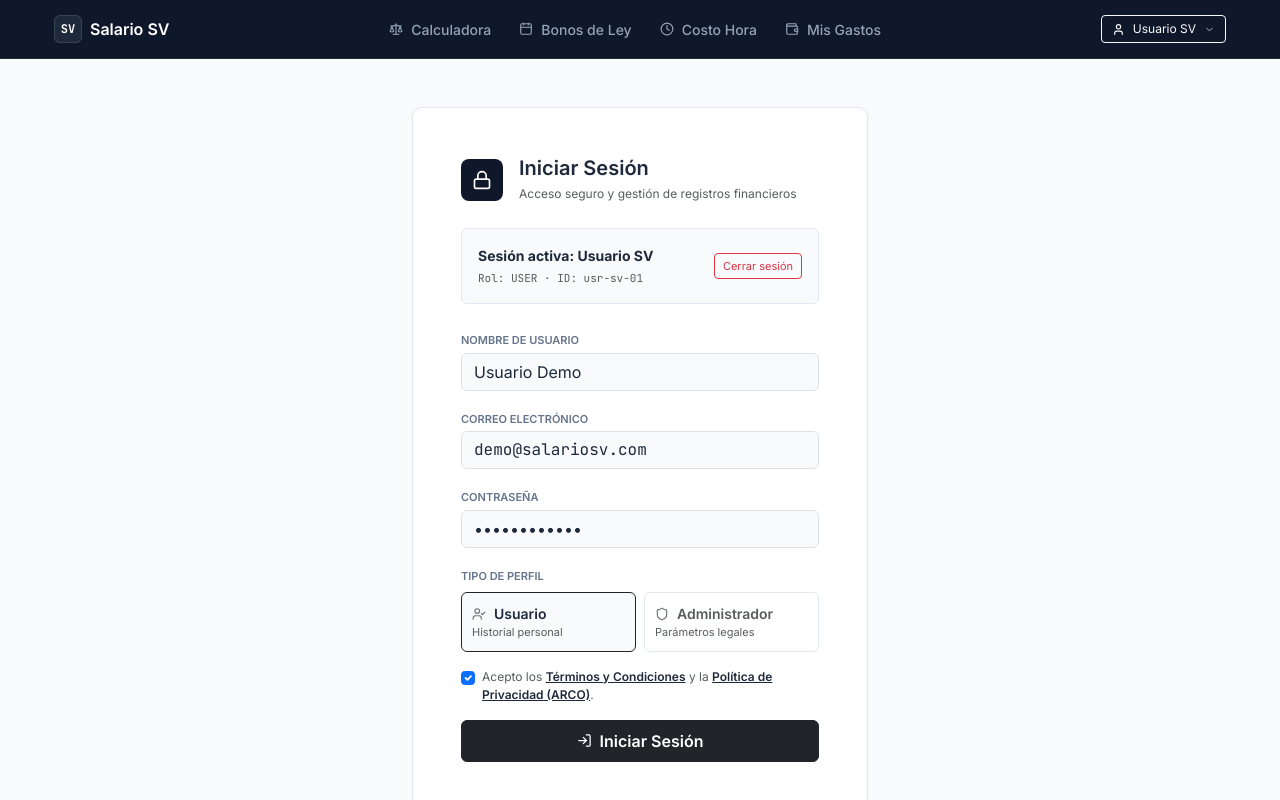
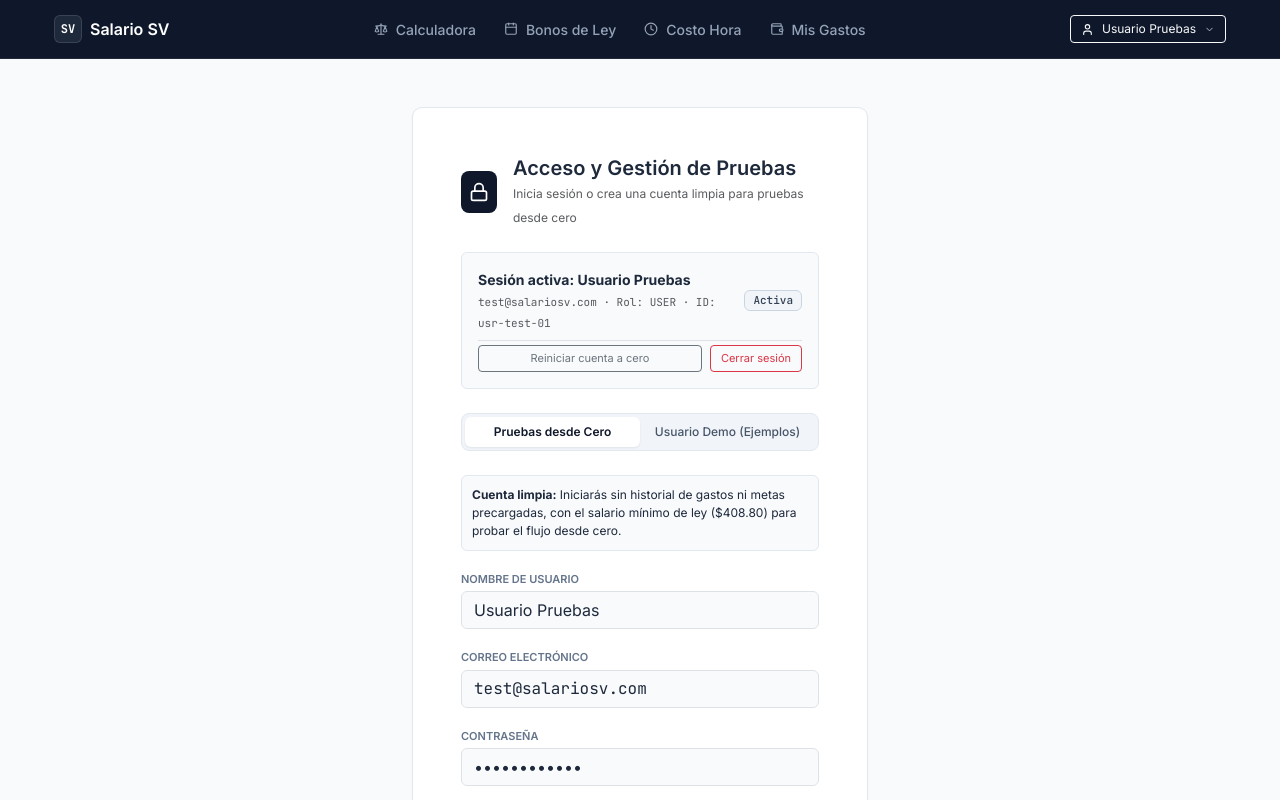
Before and after one commit to areyesdr/salarioygastossv, a React (Vite) app: page /login in a window 1280 px wide. Shown: the top 800 px of the page. Built offline with nearby package versions, Linux system fonts and the light colour scheme.

Commit message:
feat: habilitar usuario limpio de pruebas desde cero y selector de modo en login

```diff
--- a/src/App.tsx
+++ b/src/App.tsx
@@ -20,6 +20,7 @@ import {
   ChevronDown,
   User,
   Shield,
+  RotateCcw,
 } from 'lucide-react';
 import {
   calcPayroll,
@@ -705,6 +706,25 @@ function AppShell() {
                     <button
                       type="button"
                       onClick={() => {
+                        if (effectiveOwnerUser) {
+                          setExpenses((prev) => prev.filter((e) => e.ownerId !== effectiveOwnerUser.id));
+                          setBonusGoals((prev) => prev.filter((g) => g.ownerId !== effectiveOwnerUser.id));
+                        }
+                        setMonthlySalary(MINIMUM_WAGES_2026.comercio.monthly);
+                        setSalaryInput(MINIMUM_WAGES_2026.comercio.monthly.toFixed(2));
+                        setExtraMonthlyBonus(0);
+                        setBonusInput('0.00');
+                        setShowProfileMenu(false);
+                      }}
+                      className="dropdown-item py-1.5 text-secondary d-flex align-items-center gap-2"
+                    >
+                      <RotateCcw size={13} />
+                      <span>Reiniciar datos a cero</span>
+                    </button>
+
+                    <button
+                      type="button"
+                      onClick={() => {
                         logout();
                         setShowProfileMenu(false);
                       }}
@@ -1194,7 +1214,18 @@ function AppShell() {
                   onAddExpense={handleAddExpense}
                   onToggleExpensePaid={handleToggleExpensePaid}
                   onDeleteExpense={handleDeleteExpense}
-                  onResetDefaultExpenses={() => setExpenses(DEFAULT_EXPENSES)}
+                  onResetDefaultExpenses={() => {
+                    if (!effectiveOwnerUser) return;
+                    const samples = DEFAULT_EXPENSES.map((e) => ({
+                      ...e,
+                      id: `exp-${Date.now()}-${Math.random().toString(36).slice(2, 6)}`,
+                      ownerId: effectiveOwnerUser.id,
+                    }));
+                    setExpenses((prev) => [
+                      ...prev.filter((e) => e.ownerId !== effectiveOwnerUser.id),
+                      ...samples,
+                    ]);
+                  }}
                   bonusGoals={userOwnedGoals}
                   newGoalTitle={newGoalTitle}
                   setNewGoalTitle={setNewGoalTitle}
--- a/src/context/AuthContext.tsx
+++ b/src/context/AuthContext.tsx
@@ -3,7 +3,8 @@ import { type SessionUser, type UserRole } from '../lib/security.ts';
 
 interface AuthContextValue {
   user: SessionUser | null;
-  loginAs: (role: UserRole, customEmail?: string, customName?: string) => void;
+  loginAs: (role: UserRole, customEmail?: string, customName?: string, cleanSlate?: boolean) => void;
+  createCleanUser: (customName?: string, customEmail?: string) => void;
   logout: () => void;
   updateProfile: (name: string, email: string) => void;
   purgeUserDataAndAccount: () => void;
@@ -13,9 +14,9 @@ const AUTH_STORAGE_KEY = 'salarioygastossv_auth_v1';
 const DATA_STORAGE_KEY = 'salarioygastossv_state_v1';
 
 const DEFAULT_USER: SessionUser = {
-  id: 'usr-sv-01',
-  name: 'Usuario SV',
-  email: 'usuario@salariosv.com',
+  id: 'usr-test-01',
+  name: 'Usuario Pruebas',
+  email: 'test@salariosv.com',
   loggedIn: true,
   role: 'user',
   acceptedTermsAt: '2026-10-26T18:00:00.000Z',
@@ -46,14 +47,52 @@ export function AuthProvider({ children }: { children: React.ReactNode }) {
     }
   }, [user]);
 
-  const loginAs = (role: UserRole, customEmail?: string, customName?: string) => {
-    const id = role === 'admin' ? 'usr-admin-01' : 'usr-sv-01';
+  const loginAs = (
+    role: UserRole,
+    customEmail?: string,
+    customName?: string,
+    cleanSlate: boolean = false
+  ) => {
+    let id: string;
+    if (role === 'admin') {
+      id = 'usr-admin-01';
+    } else if (cleanSlate || (customEmail && customEmail.toLowerCase() !== 'usuario@salariosv.com')) {
+      id = `usr-test-${Date.now().toString(36)}`;
+    } else {
+      id = 'usr-sv-01';
+    }
+
+    if (cleanSlate) {
+      try {
+        localStorage.removeItem(DATA_STORAGE_KEY);
+      } catch {
+        // ignore
+      }
+    }
+
     setUser({
       id,
-      name: customName?.trim() || (role === 'admin' ? 'Administrador SV' : 'Usuario SV'),
-      email: customEmail?.trim() || (role === 'admin' ? 'admin@salariosv.com' : 'usuario@salariosv.com'),
+      name: customName?.trim() || (role === 'admin' ? 'Administrador SV' : 'Usuario Pruebas'),
+      email: customEmail?.trim() || (role === 'admin' ? 'admin@salariosv.com' : 'test@salariosv.com'),
       loggedIn: true,
       role,
+      acceptedTermsAt: new Date().toISOString(),
+    });
+  };
+
+  const createCleanUser = (customName?: string, customEmail?: string) => {
+    const id = `usr-test-${Date.now().toString(36)}`;
+    try {
+      localStorage.removeItem(DATA_STORAGE_KEY);
+    } catch {
+      // ignore
+    }
+    setUser({
+      id,
+      name: customName?.trim() || 'Usuario Pruebas',
+      email: customEmail?.trim() || 'test@salariosv.com',
+      loggedIn: true,
+      role: 'user',
       acceptedTermsAt: new Date().toISOString(),
     });
   };
@@ -88,6 +127,7 @@ export function AuthProvider({ children }: { children: React.ReactNode }) {
       value={{
         user,
         loginAs,
+        createCleanUser,
         logout,
         updateProfile,
         purgeUserDataAndAccount,
--- a/src/pages/LoginPage.tsx
+++ b/src/pages/LoginPage.tsx
@@ -7,12 +7,25 @@ import { type UserRole } from '../lib/security.ts';
 export default function LoginPage() {
   const { user, loginAs, logout } = useAuth();
   const navigate = useNavigate();
-  const [name, setName] = useState('Usuario Demo');
-  const [email, setEmail] = useState('demo@salariosv.com');
+  const [mode, setMode] = useState<'clean' | 'demo'>('clean');
+  const [name, setName] = useState('Usuario Pruebas');
+  const [email, setEmail] = useState('test@salariosv.com');
   const [password, setPassword] = useState('••••••••••••');
   const [selectedRole, setSelectedRole] = useState<UserRole>('user');
   const [acceptedTerms, setAcceptedTerms] = useState(true);
   const [errorMsg, setErrorMsg] = useState('');
+
+  const handleModeChange = (newMode: 'clean' | 'demo') => {
+    setMode(newMode);
+    if (newMode === 'clean') {
+      setName('Usuario Pruebas');
+      setEmail('test@salariosv.com');
+      setSelectedRole('user');
+    } else {
+      setName('Usuario Demo');
+      setEmail('usuario@salariosv.com');
+    }
+  };
 
   const handleSubmit = (e: React.FormEvent) => {
     e.preventDefault();
@@ -21,8 +34,14 @@ export default function LoginPage() {
       return;
     }
     setErrorMsg('');
-    loginAs(selectedRole, email, name);
-    navigate(selectedRole === 'admin' ? '/admin' : '/mis-gastos');
+    const isClean = mode === 'clean';
+    loginAs(selectedRole, email, name, isClean);
+    navigate(selectedRole === 'admin' ? '/admin' : '/');
+  };
+
+  const handleStartFreshTestUser = () => {
+    loginAs('user', 'test@salariosv.com', 'Usuario Pruebas', true);
+    navigate('/');
   };
 
   return (
@@ -36,29 +55,72 @@ export default function LoginPage() {
             <Lock size={20} />
           </div>
           <div>
-            <h5 className="fw-semibold text-slate-dark mb-0">Iniciar Sesión</h5>
+            <h5 className="fw-semibold text-slate-dark mb-0">Acceso y Gestión de Pruebas</h5>
             <span className="small text-muted" style={{ fontSize: '12px' }}>
-              Acceso seguro y gestión de registros financieros
+              Inicia sesión o crea una cuenta limpia para pruebas desde cero
             </span>
           </div>
         </div>
 
         {user?.loggedIn && (
-          <div className="p-3 rounded bg-slate-50 border border-slate-200 small mb-4 d-flex justify-content-between align-items-center">
+          <div className="p-3 rounded bg-slate-50 border border-slate-200 small mb-4">
+            <div className="d-flex justify-content-between align-items-center mb-2">
               <div>
                 <strong className="text-slate-dark d-block">Sesión activa: {user.name}</strong>
                 <span className="text-muted font-monospace" style={{ fontSize: '11px' }}>
-                Rol: {user.role.toUpperCase()} · ID: {user.id}
+                  {user.email} · Rol: {user.role.toUpperCase()} · ID: {user.id}
                 </span>
               </div>
+              <span className="badge-subtle font-monospace">Activa</span>
+            </div>
+            <div className="d-flex gap-2 pt-1 border-top">
+              <button
+                type="button"
+                onClick={handleStartFreshTestUser}
+                className="btn btn-sm btn-outline-secondary py-1 px-2.5 flex-grow-1"
+                style={{ fontSize: '11px' }}
+              >
+                Reiniciar cuenta a cero
+              </button>
               <button
                 type="button"
                 onClick={logout}
-              className="btn btn-sm btn-outline-danger py-1 px-2"
+                className="btn btn-sm btn-outline-danger py-1 px-2.5"
                 style={{ fontSize: '11px' }}
               >
                 Cerrar sesión
               </button>
+            </div>
+          </div>
+        )}
+
+        {/* Selector de Modo: Pruebas desde Cero vs Demo */}
+        <div className="segmented-control mb-4">
+          <button
+            type="button"
+            onClick={() => handleModeChange('clean')}
+            className={mode === 'clean' ? 'active' : ''}
+          >
+            Pruebas desde Cero
+          </button>
+          <button
+            type="button"
+            onClick={() => handleModeChange('demo')}
+            className={mode === 'demo' ? 'active' : ''}
+          >
+            Usuario Demo (Ejemplos)
+          </button>
+        </div>
+
+        {mode === 'clean' && (
+          <div className="p-2.5 rounded bg-slate-50 border border-slate-200 text-slate-dark small mb-3" style={{ fontSize: '12px' }}>
+            <strong>Cuenta limpia:</strong> Iniciarás sin historial de gastos ni metas precargadas, con el salario mínimo de ley ($408.80) para probar el flujo desde cero.
+          </div>
+        )}
+
+        {mode === 'demo' && (
+          <div className="p-2.5 rounded bg-slate-50 border border-slate-200 text-slate-dark small mb-3" style={{ fontSize: '12px' }}>
+            <strong>Cuenta demo:</strong> Contiene gastos mensuales y metas de ahorro precargadas para explorar la distribución presupuestaria.
           </div>
         )}
 
@@ -183,7 +245,9 @@ export default function LoginPage() {
             className="btn btn-dark w-100 py-2 d-flex align-items-center justify-content-center gap-2 fw-semibold"
           >
             <LogIn size={15} />
-            <span>Iniciar Sesión</span>
+            <span>
+              {mode === 'clean' ? 'Iniciar Pruebas desde Cero' : 'Cargar Sesión Demo'}
+            </span>
           </button>
         </form>
       </div>
```
Lines whose indentation alone changed are shown as unchanged.
